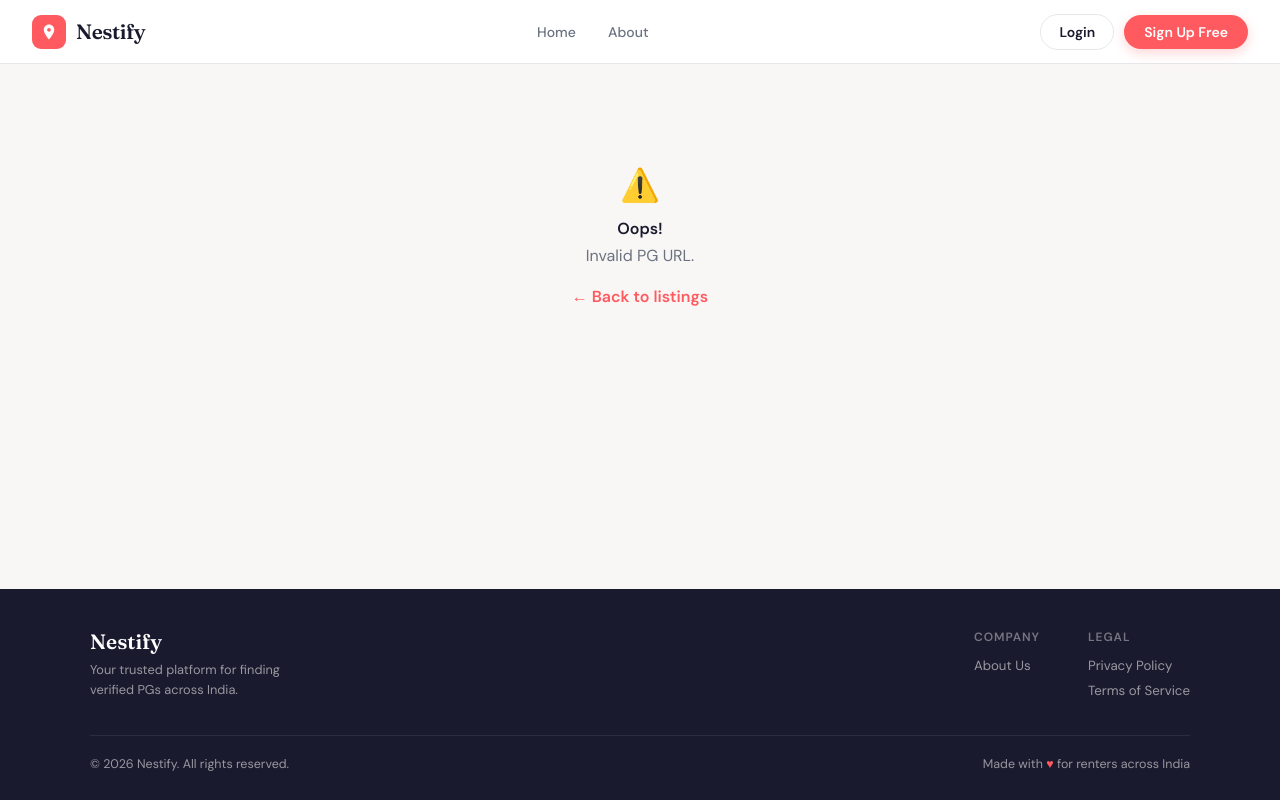
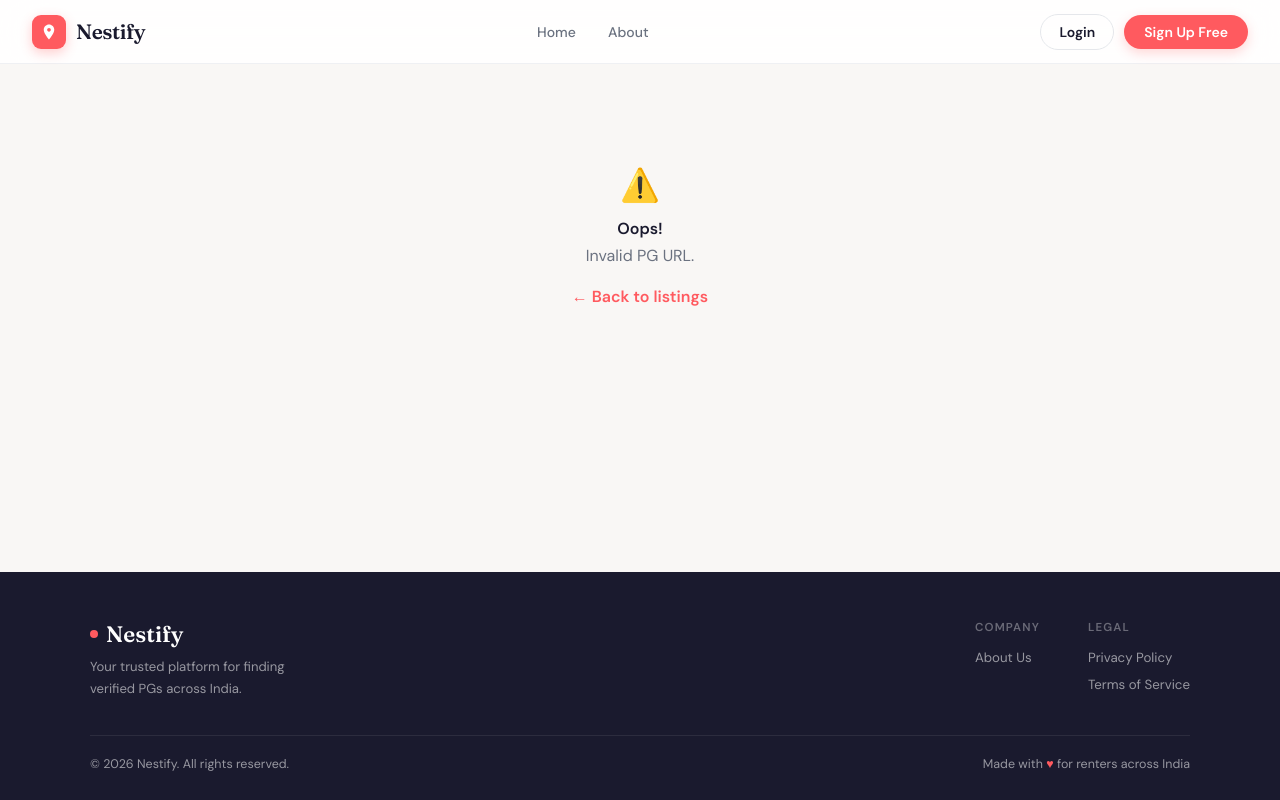
Before and after one commit to Akshatswami610/Nestify, a Django app: template templates/pg.html in a window 1280 px wide. Run offline with Django 5.2, Linux system fonts and the light colour scheme; the template is opened without the code that fills it, so the values that code supplies are empty.

Commit message:
Update base.html

```diff
--- a/templates/base.html
+++ b/templates/base.html
@@ -4,18 +4,21 @@
   <meta charset="UTF-8"/>
   <meta name="viewport" content="width=device-width, initial-scale=1.0"/>
   <title>{% block title %}Nestify – Find Your Perfect PG{% endblock %}</title>
-  <link href="https://fonts.googleapis.com/css2?family=Fraunces:ital,wght@0,300;0,400;0,600;1,300&family=DM+Sans:wght@300;400;500;600&display=swap" rel="stylesheet"/>
+  <link href="https://fonts.googleapis.com/css2?family=Fraunces:ital,opsz,wght@0,9..144,300;0,9..144,400;0,9..144,600;1,9..144,300;1,9..144,400&family=DM+Sans:opsz,wght@9..40,300;9..40,400;9..40,500;9..40,600&display=swap" rel="stylesheet"/>
   <style>
     *, *::before, *::after { box-sizing: border-box; margin: 0; padding: 0; }
 
     :root {
       --coral:   #FF5A5F;
       --coral-d: #e04a4f;
+      --coral-l: rgba(255,90,95,.1);
       --ink:     #1a1a2e;
+      --ink-2:   #2d2d44;
       --muted:   #6b7280;
       --border:  #e5e7eb;
       --bg:      #f9f7f5;
       --card:    #ffffff;
+      --ease:    cubic-bezier(.22,1,.36,1);
     }
 
     body {
@@ -30,23 +33,38 @@
     /* ── NAV ── */
     nav {
       position: sticky; top: 0; z-index: 100;
-      background: rgba(255,255,255,.92);
-      backdrop-filter: blur(12px);
-      border-bottom: 1px solid var(--border);
+      background: rgba(255,255,255,.88);
+      backdrop-filter: blur(20px) saturate(180%);
+      -webkit-backdrop-filter: blur(20px) saturate(180%);
+      border-bottom: 1px solid rgba(229,231,235,.6);
       padding: 0 32px;
       height: 64px;
       display: flex; align-items: center; justify-content: space-between;
+      animation: navSlideDown .5s var(--ease) both;
+    }
+
+    @keyframes navSlideDown {
+      from { opacity: 0; transform: translateY(-12px); }
+      to   { opacity: 1; transform: translateY(0); }
     }
 
     .nav-logo {
       display: flex; align-items: center; gap: 10px;
       text-decoration: none;
+      transition: opacity .2s;
     }
+    .nav-logo:hover { opacity: .85; }
     .nav-logo-icon {
       width: 34px; height: 34px;
       background: var(--coral);
       border-radius: 9px;
       display: flex; align-items: center; justify-content: center;
+      box-shadow: 0 4px 12px rgba(255,90,95,.3);
+      transition: transform .2s var(--ease), box-shadow .2s;
+    }
+    .nav-logo:hover .nav-logo-icon {
+      transform: rotate(-5deg) scale(1.05);
+      box-shadow: 0 6px 18px rgba(255,90,95,.4);
     }
     .nav-logo-icon svg { fill: #fff; }
     .nav-logo-name {
@@ -145,7 +192,7 @@
     footer {
       background: var(--ink);
       color: rgba(255,255,255,.55);
-      padding: 40px 32px 28px;
+      padding: 48px 32px 28px;
     }
     .footer-inner {
       max-width: 1100px;
@@ -158,37 +205,47 @@
     }
     .footer-brand .logo-name {
       font-family: 'Fraunces', serif;
-      font-size: 1.3rem;
+      font-size: 1.4rem;
       color: #fff;
       font-weight: 600;
+      display: flex;
+      align-items: center;
+      gap: 8px;
+    }
+    .footer-brand .logo-name::before {
+      content: '';
+      display: inline-block;
+      width: 8px; height: 8px;
+      background: var(--coral);
+      border-radius: 50%;
     }
     .footer-brand p {
-      font-size: .8rem;
-      margin-top: 6px;
-      max-width: 200px;
-      line-height: 1.6;
+      font-size: .82rem;
+      margin-top: 8px;
+      max-width: 210px;
+      line-height: 1.65;
     }
     .footer-links { display: flex; gap: 48px; flex-wrap: wrap; }
     .footer-col h4 {
-      font-size: .75rem;
+      font-size: .72rem;
       font-weight: 600;
       text-transform: uppercase;
-      letter-spacing: .08em;
-      color: rgba(255,255,255,.4);
-      margin-bottom: 12px;
+      letter-spacing: .1em;
+      color: rgba(255,255,255,.35);
+      margin-bottom: 14px;
     }
     .footer-col a {
       display: block;
       text-decoration: none;
       font-size: .83rem;
       color: rgba(255,255,255,.55);
-      margin-bottom: 8px;
-      transition: color .2s;
+      margin-bottom: 10px;
+      transition: color .2s, transform .2s;
     }
-    .footer-col a:hover { color: #fff; }
+    .footer-col a:hover { color: #fff; transform: translateX(3px); }
     .footer-bottom {
       max-width: 1100px;
-      margin: 28px auto 0;
+      margin: 32px auto 0;
       padding-top: 20px;
       border-top: 1px solid rgba(255,255,255,.08);
       display: flex;
@@ -375,24 +446,33 @@
 </footer>
 
 <script>
-  /* ── Mobile menu toggle ──────────────────────────────────────── */
+  /* ── Mobile menu toggle ── */
   const hamburger  = document.getElementById('hamburger');
   const mobileMenu = document.getElementById('mobileMenu');
-  hamburger.addEventListener('click', () => mobileMenu.classList.toggle('open'));
-  mobileMenu.querySelectorAll('a').forEach(a => a.addEventListener('click', () => mobileMenu.classList.remove('open')));
+  hamburger.addEventListener('click', () => {
+    const isOpen = mobileMenu.classList.toggle('open');
+    hamburger.setAttribute('aria-expanded', isOpen);
+  });
+  mobileMenu.querySelectorAll('a').forEach(a =>
+    a.addEventListener('click', () => mobileMenu.classList.remove('open'))
+  );
+  /* Close on outside click */
+  document.addEventListener('click', e => {
+    if (!mobileMenu.contains(e.target) && !hamburger.contains(e.target)) {
+      mobileMenu.classList.remove('open');
+    }
+  });
 
-  /* ── Auth-aware navbar ───────────────────────────────────────── */
+  /* ── Auth-aware navbar ── */
   (function initNavAuth() {
     const token = localStorage.getItem('nestify_token');
 
-    // Desktop refs
     const navGuest  = document.getElementById('nav-guest');
     const navAuth   = document.getElementById('nav-auth');
     const navAvatar = document.getElementById('nav-avatar');
     const logoutBtn = document.getElementById('nav-logout-btn');
     const reqCount  = document.getElementById('nav-requests-count');
 
-    // Mobile refs
     const mobLogin     = document.getElementById('mob-login');
     const mobSignup    = document.getElementById('mob-signup');
     const mobRequests  = document.getElementById('mob-requests');
@@ -425,13 +502,12 @@
                             .map(w => w[0]?.toUpperCase() || '').join('') || '?';
         navAvatar.textContent = initials;
         navAvatar.title       = name || 'My Account';
-      } catch (_) { /* keep '?' if token not decodeable */ }
+      } catch (_) { /* keep '?' */ }
 
-      /* Logout handlers */
       logoutBtn.addEventListener('click', doLogout);
-      mobLogout.addEventListener('click', (e) => { e.preventDefault(); doLogout(); });
+      mobLogout.addEventListener('click', e => { e.preventDefault(); doLogout(); });
 
-      /* Fetch pending requests count (badge) — fire-and-forget */
+      /* Requests badge */
       fetch('/api/v1/owner/requests/?status=pending', {
         headers: { 'Authorization': 'Bearer ' + token }
       })
@@ -439,11 +515,11 @@
       .then(data => {
         const count = data?.count ?? data?.results?.length ?? null;
         if (count && count > 0) {
-          reqCount.textContent    = count > 99 ? '99+' : count;
-          reqCount.style.display  = 'inline-flex';
+          reqCount.textContent   = count > 99 ? '99+' : count;
+          reqCount.style.display = 'inline-flex';
         }
       })
-      .catch(() => {}); // silently ignore — badge is non-critical
+      .catch(() => {});
     }
   })();
 </script>
```
Also changed, not shown: other parts of templates/base.html (+87 -47 lines).
